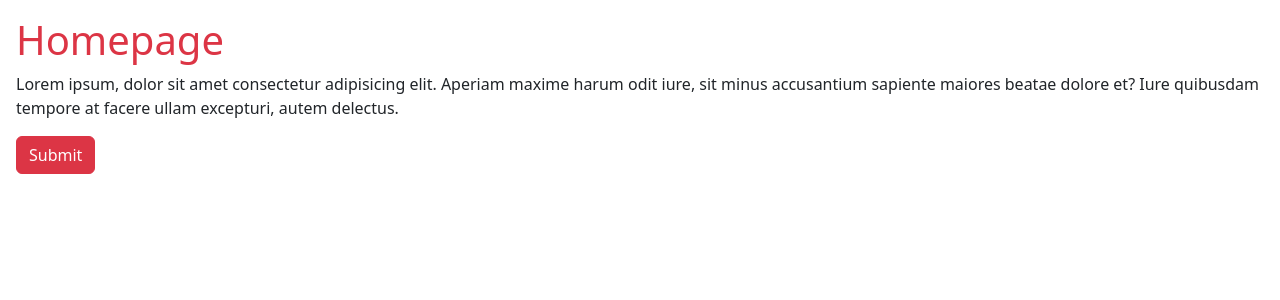
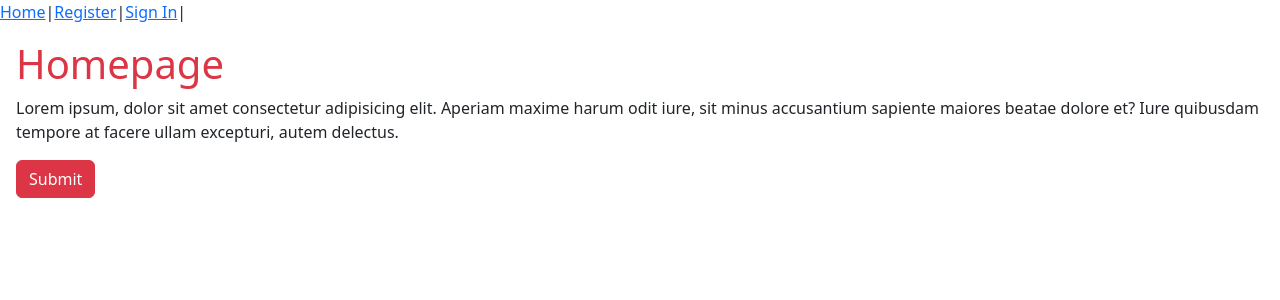
Before and after one commit to petertechy/react_february_cohort, a React (Vite) app: page / in a window 1280 px wide. Shown: the top 300 px of the page. Built offline with nearby package versions, Linux system fonts and the light colour scheme.

Commit message:
updated link

```diff
--- a/src/pages/Home.jsx
+++ b/src/pages/Home.jsx
@@ -1,8 +1,16 @@
 import React from 'react'
+import { Link } from 'react-router-dom'
 
 const Home = () => {
   return (
     <>
+    <div>
+      <Link to="/">Home</Link>|
+      <Link to="/sign-up">Register</Link>|
+      <Link to="/sign-in">Sign In</Link>|
+      {/* <Link to="/effect">Use Effect</Link> */}
+
+    </div>
        <div className='p-3'>
        <h1 className='text-danger'>Homepage</h1>
        <p>Lorem ipsum, dolor sit amet consectetur adipisicing elit. Aperiam maxime harum odit iure, sit minus accusantium sapiente maiores beatae dolore et? Iure quibusdam tempore at facere ullam excepturi, autem delectus.</p>
```
